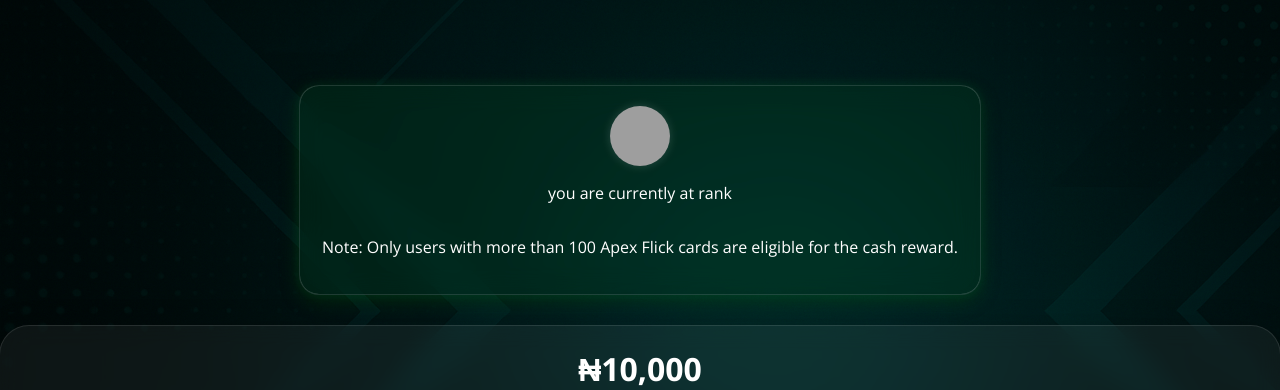
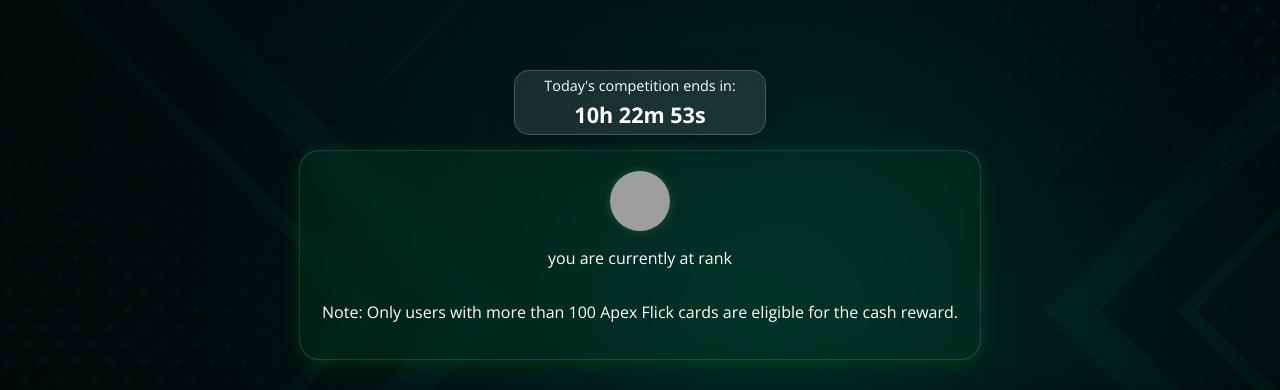
Before and after one commit to kidgideon/apexflick, a React (Vite) app: page /leaderboard in a window 1280 px wide. Shown: the part 200-590 px from the top of the page. Built offline with nearby package versions, Linux system fonts and the light colour scheme; no server answers; the database is empty; sample sign-in values are in the browser's storage; grey boxes are pictures that could not be loaded.

Commit message:
setting up updates close to launh

```diff
--- a/hooks/gameplay.js
+++ b/hooks/gameplay.js
@@ -15,6 +15,7 @@
   const [phase, setPhase] = useState('idle');
   const [selectedCardId, setSelectedCardId] = useState(null);
   const [companyLastReset, setCompanyLastReset] = useState(0); // Track the company's last reset timestamp
+  const [isNotification, setIsNotification] = useState(false);
 
   const comboCountRef = useRef(0);
 
@@ -32,15 +33,19 @@
         const userSnap = await getDoc(userRef);
 
         if (!userSnap.exists()) return;
-        const firestoreGameplay = userSnap.data()?.gameplay || {};
+
+        const userData = userSnap.data();
+        const firestoreGameplay = userData?.gameplay || {};
         const localState = JSON.parse(localStorage.getItem('gameState') || '{}');
 
+        // --- Check Notifications ---
+        const notifications = userData?.notifications || [];
+        const hasUnreadNotifications = notifications.some(notification => notification.read === false);
+        setIsNotification(hasUnreadNotifications);
 
-        // Compare and choose the highest values
+        // --- Merge Gameplay State ---
         const roundsPlayed = Math.max(firestoreGameplay.roundsPlayed || 0, localState.roundsPlayed || 0);
-
         const apexCard = Math.max(firestoreGameplay.apexCard || 0, localState.apexCard || 0);
-
         const lastPlayed = Math.max(firestoreGameplay.lastPlayed || 0, localState.lastPlayed || 0);
 
         const phase = localState.phase || 'idle';
@@ -54,7 +59,7 @@
           phase,
           selectedCardId,
           comboCount,
-          cards: localState.cards || [], // optional, default empty
+          cards: localState.cards || [],
         };
 
         // Store the merged state
@@ -68,11 +73,11 @@
         setSelectedCardId(selectedCardId);
         comboCountRef.current = comboCount;
 
-        // Fetch the company's last reset date and compare it
+        // Fetch the company's last reset date
         await fetchCompanyResetDate();
 
         // Call handleInviteBonus if conditions are met
-        if (apexCard == 200) {
+        if (apexCard === 200) {
           await handleInviteBonus(user.uid, apexCard);
         }
       } catch (err) {
@@ -82,6 +87,7 @@
 
     return () => unsubscribe();
   }, []);
+
 
 
   useEffect(() => {
@@ -285,6 +291,7 @@
     selectCard,
     resetGame,
     saveGameplaySession,
+    isNotification,
   };
 };
 
--- a/hooks/registration.js
+++ b/hooks/registration.js
@@ -109,7 +109,6 @@
         notifications: [],
         withdrawal: {
           accountBalance: 0,
-          pendingAmount: 0,
           history: [],
         },
       });
@@ -166,7 +165,6 @@
         notifications: [],
         withdrawal: {
           accountBalance: 0,
-          pendingAmount: 0,
           history: [],
         },
       });
@@ -229,10 +227,7 @@
         notifications: [],
         withdrawal: {
           accountBalance: 0,
-          pendingAmount: 0,
           history: [],
-          accountNumber: '',
-          bank: '',
         },
       });
 
@@ -291,10 +286,7 @@
         notifications: [],
         withdrawal: {
           accountBalance: 0,
-          pendingAmount: 0,
           history: [],
-          accountNumber: '',
-          bank: '',
         },
       });
 
--- a/src/pages/homepage.jsx
+++ b/src/pages/homepage.jsx
@@ -251,7 +251,6 @@
             </h3>
           </div>
         </div>
-
       </div>
 
       <footer className={styles.footer_styledFooter}>
--- a/src/pages/leaderboard.jsx
+++ b/src/pages/leaderboard.jsx
@@ -1,13 +1,38 @@
 import styles from '../../styles/leaderboard.module.css';
-import { useEffect } from 'react';
+import { useEffect, useState } from 'react';
 import React from 'react';
 import gameCard from '../../images/apexcard.png';
+import { differenceInSeconds, endOfToday } from 'date-fns';
 import useLeaderboard from '../../hooks/leaderboard';
 import { useNavigate } from 'react-router-dom'
 import crown from '../../images/crown.png'
 const Leaderboard = () => {
   const { qualifiedUsers, currentUserData, currentUserRank } = useLeaderboard();
   const navigate = useNavigate();
+  const [timeLeft, setTimeLeft] = useState(0);
+
+  useEffect(() => {
+    const updateTimer = () => {
+      const now = new Date();
+      const midnight = endOfToday(); // 12:00:00 AM
+      const diffInSeconds = differenceInSeconds(midnight, now);
+      setTimeLeft(diffInSeconds > 0 ? diffInSeconds : 0);
+    };
+
+    updateTimer(); // call once immediately
+
+    const interval = setInterval(updateTimer, 1000); // update every second
+
+    return () => clearInterval(interval); // clean up on unmount
+  }, []);
+
+  const formatTime = (seconds) => {
+    const hours = Math.floor(seconds / 3600);
+    const minutes = Math.floor((seconds % 3600) / 60);
+    const secs = seconds % 60;
+
+    return `${hours}h ${minutes}m ${secs}s`;
+  };
 
 
   const leadUser = qualifiedUsers[0];
@@ -78,6 +103,12 @@
         )}
       </div>
 
+      <div className={styles.timer}>
+      <p>Today's competition ends in:</p>
+      <h2>{formatTime(timeLeft)}</h2>
+    </div>
+
+
       <div className={styles.descBlock}>
         <img src={`${currentUserData?.profilePicture}`} alt="" />
        <p> you are currently at rank {currentUserRank}</p>
--- a/src/pages/withdrawal.jsx
+++ b/src/pages/withdrawal.jsx
@@ -35,7 +35,7 @@
                         <path strokeLinecap="round" strokeLinejoin="round" d="M10.5 19.5 3 12m0 0 7.5-7.5M3 12h18" />
                     </svg>
                 </div>
-                <div className={styles.title}><h3>Withdraw</h3></div>
+                <div className={styles.title}><h3>Balance</h3></div>
                 <div className={styles.end}></div>
             </div>
 
--- a/styles/friends.module.css
+++ b/styles/friends.module.css
@@ -115,6 +115,12 @@
     transition: background-color 0.3s ease;
 }
 
+.card p {
+    font-size: 90%;
+    width: 100%;
+    text-align: center;
+}
+
 .friendsInvited {
     width: 100%;
     display: flex;
--- a/styles/gameplay.module.css
+++ b/styles/gameplay.module.css
@@ -90,6 +90,12 @@
     height: 100%;
 }
 
+.apexRounds p {
+  margin: 0px;
+  width: 100%;
+  text-align: center;
+}
+
 .cardsPlayArea {
     width: 100%;
     display: flex;
@@ -109,11 +115,29 @@
     align-items: center;
  flex-direction: row;
 }
+.progressBar {
+  width: 50px;
+  height: 20px; /* optional: height if vertical */
+  background-color: white;
+  border-radius: 5px;
+  overflow: hidden;
+  appearance: none; /* Remove default styling */
+}
 
-.progressBar {
-    width: 30px;
-    background-color: white;
+/* Webkit (Chrome, Edge, Safari) */
+.progressBar::-webkit-progress-bar {
+  background-color: white;
+  border-radius: 5px;
+}
 
+.progressBar::-webkit-progress-value {
+  background-color: #00ff88; /* green liquid */
+  border-radius: 5px;
+}
+
+/* Firefox */
+.progressBar::-moz-progress-bar {
+  background-color: #00ff88; /* green liquid */
 }
 
 /* Add glow effect for the Apex card */
@@ -255,8 +279,21 @@
   background: rgba(255, 255, 255, 0.2);
 }
 
-
 .menuItem svg {
   width: 24px;
   height: 24px;
 }
+
+.activeDot {
+   width: 15px;
+   height: 15px;
+   background-color: red;
+   border-radius: 15px;
+   position: absolute;
+   top: 0px;
+   right: -5px;
+}
+
+.notification {
+  position: relative;
+}
--- a/styles/leaderboard.module.css
+++ b/styles/leaderboard.module.css
@@ -151,6 +151,7 @@
 
   .descBlock {
     width: 50%;
+    min-width: 300px;
     padding: 20px;
     margin-top: 15px;
     display: flex;
@@ -228,7 +229,7 @@
     width: 30px;
 }
 .chartArea {
-    width: 100%;
+    width: 99%;
     height: 100%;
 
     border-top-right-radius: 30px;
@@ -266,6 +267,7 @@
 }
 .competitor {
     width: 90%;
+    height: 50px;
     display: flex;
     justify-content: center;
     align-items: center;
@@ -315,3 +317,27 @@
 .competitor h3{
     width: 70%;
 }
+.timer {
+  width: 250px;
+  background: rgba(255, 255, 255, 0.1);
+  border: 1px solid rgba(255, 255, 255, 0.2);
+  border-radius: 15px;
+  backdrop-filter: blur(12px);
+  box-shadow: 0 4px 30px rgba(0, 0, 0, 0.2);
+  color: white;
+  font-family: 'Orbitron', sans-serif; /* Digital font vibe */
+  font-size: 1.5rem;
+  text-align: center;
+  transition: all 0.4s ease;
+  cursor: default;
+  font-size: 90%;
+}
+.timer h2 , .timer p {
+  margin: 5px;
+}
+/* Hover effect */
+.timer:hover {
+  transform: scale(1.05);
+  box-shadow: 0 0 20px #00ff88, 0 0 30px #00ff88;
+  border: 1px solid #00ff88;
+}
--- a/styles/notification.module.css
+++ b/styles/notification.module.css
@@ -74,7 +74,7 @@
  gap: 10px;
 }
 .notification {
-    width: 90%;
+    width: 95%;
     display: flex;
     justify-content: space-between;
     align-items: center;
--- a/styles/withdrawal.module.css
+++ b/styles/withdrawal.module.css
@@ -6,6 +6,7 @@
     flex-direction: column;
     height: 100vh;
 }
+
 .navbar {
     position: fixed;
     height: 40px;
@@ -137,7 +138,7 @@
     width: 30px;
 }
 .transactionHistory {
-    width: 100%;
+    width: 99%;
     display: flex;
     justify-content: start;
     align-items: center;
@@ -145,9 +146,11 @@
     border-top-right-radius: 50px;
     border-top-left-radius: 50px;
     padding-bottom: 20px;
+
     color: white;
 
     background: rgba(0, 60, 30, 0.35); /* subtle dark green tint */
+
     backdrop-filter: blur(12px);
     -webkit-backdrop-filter: blur(12px);
 
@@ -155,6 +158,7 @@
     border: 1px solid rgba(255, 255, 255, 0.1);
     box-shadow: 0 8px 30px rgba(0, 0, 0, 0.25);
     height: 100%;
+
 }
 
 
@@ -193,7 +197,7 @@
 }
 
 .record {
-    width: 95%;
+    width: 90%;
     display: flex;
     justify-content: space-between;
     align-items: center;
@@ -201,6 +205,7 @@
     background-color: rgba(0, 60, 30, 0.35);
     border-radius: 10px;
     padding: 5px;
+
 }
 
 .modalBackdrop {
@@ -222,7 +227,7 @@
     backdrop-filter: blur(12px) saturate(180%);
     -webkit-backdrop-filter: blur(12px) saturate(180%);
     border-radius: 16px;
-    padding: 2rem;
+    padding: 10px;
     max-width: 90%;
     width: 300px;
     text-align: center;
```
Also changed, not shown: src/pages/gameplay.jsx (+8 -6 lines), styles/home.module.css (line endings or trailing spaces).
